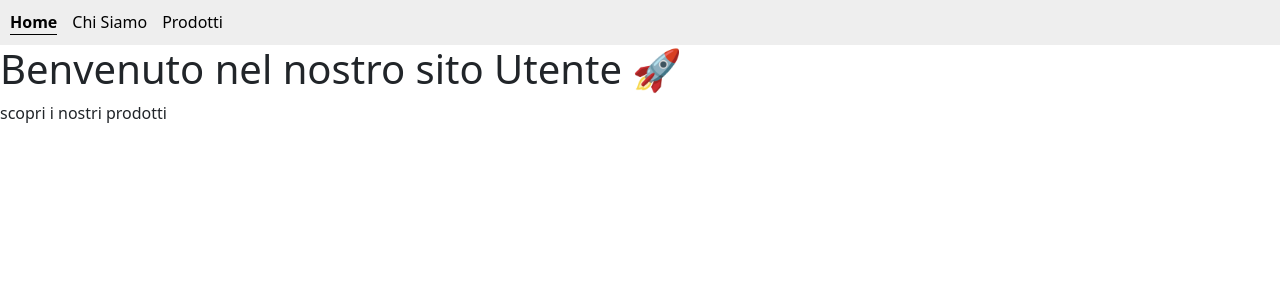
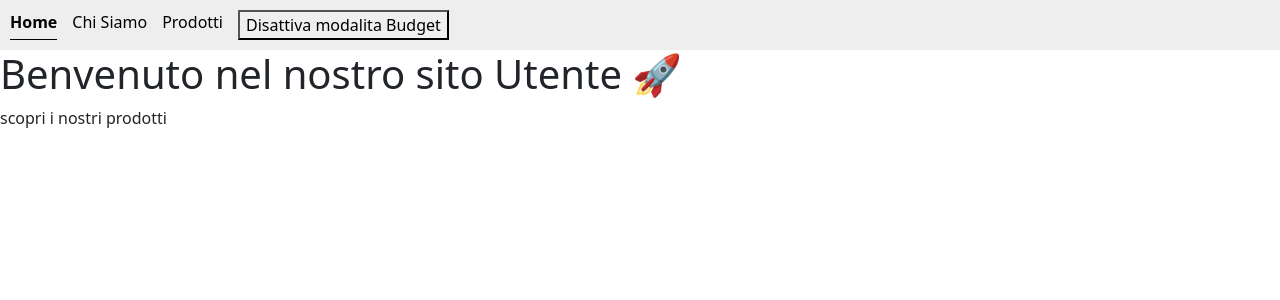
Before and after one commit to GiacomoVisin/react-context-api, a React (Vite) app: page / in a window 1280 px wide. Shown: the top 300 px of the page. Built offline with nearby package versions, Linux system fonts and the light colour scheme; no server answers.

Commit message:
milestone 2

```diff
--- a/src/components/NavBar.jsx
+++ b/src/components/NavBar.jsx
@@ -8,6 +8,12 @@ export default function NavBar() {
 
     const { budgetMode, setBudgetMode } = useContext(BudgetContext)
 
+    function Toggle(){
+        setBudgetMode(() =>(!budgetMode))
+        console.log(budgetMode);
+
+    }
+
     return (
 
         <nav style={{ display: "flex", gap: "15px", padding: "10px", background: "#eee" }}>
@@ -16,6 +22,8 @@ export default function NavBar() {
             <NavLink to="/chi-siamo" className="navlink"> Chi Siamo</NavLink>
 
             <NavLink to="/prodotti" className="navlink"> Prodotti </NavLink>
+
+            <button onClick={Toggle}> { budgetMode? `Disattiva modalita Budget` : `Attiva Modalita budget`}  </button>
         </nav>
 
 
```
